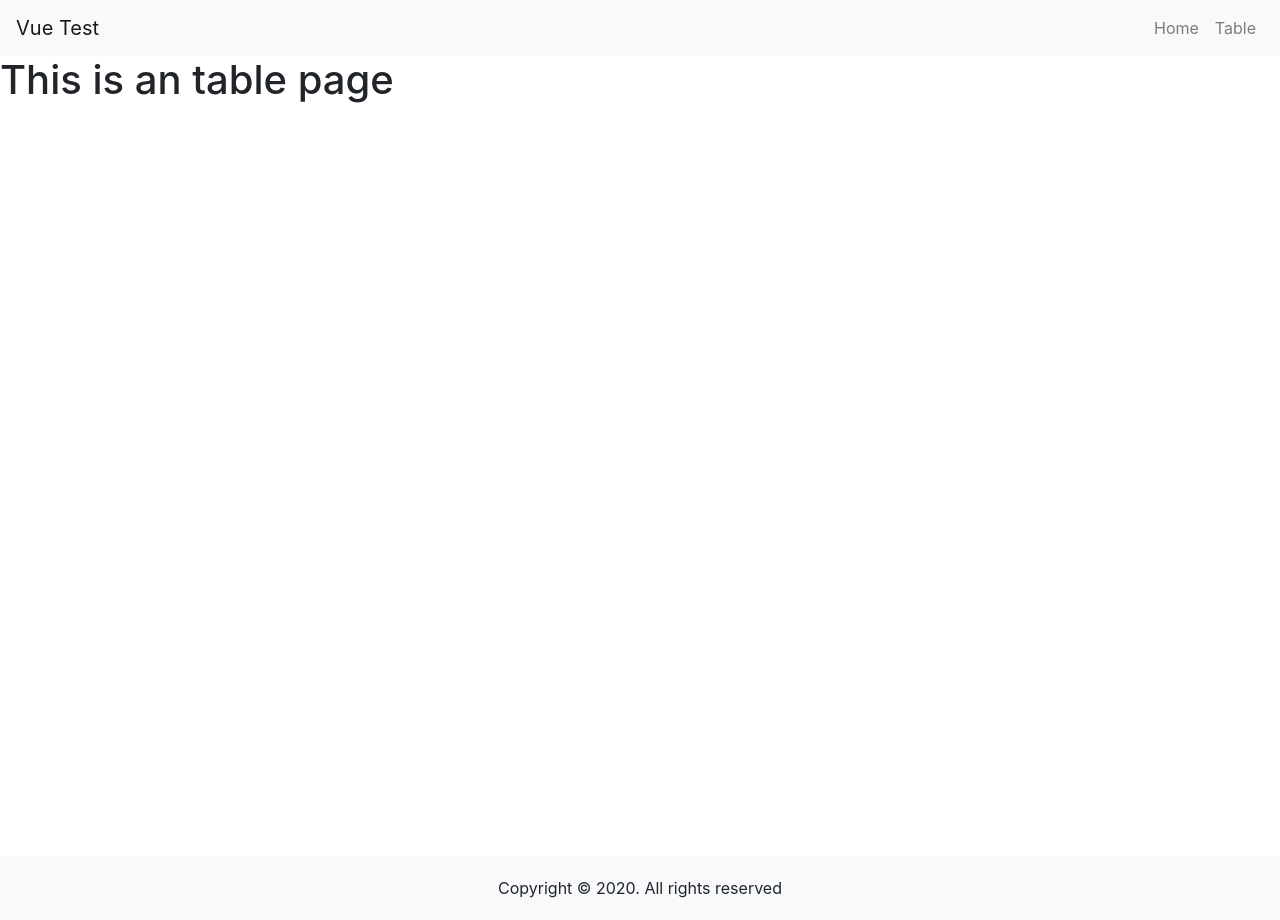
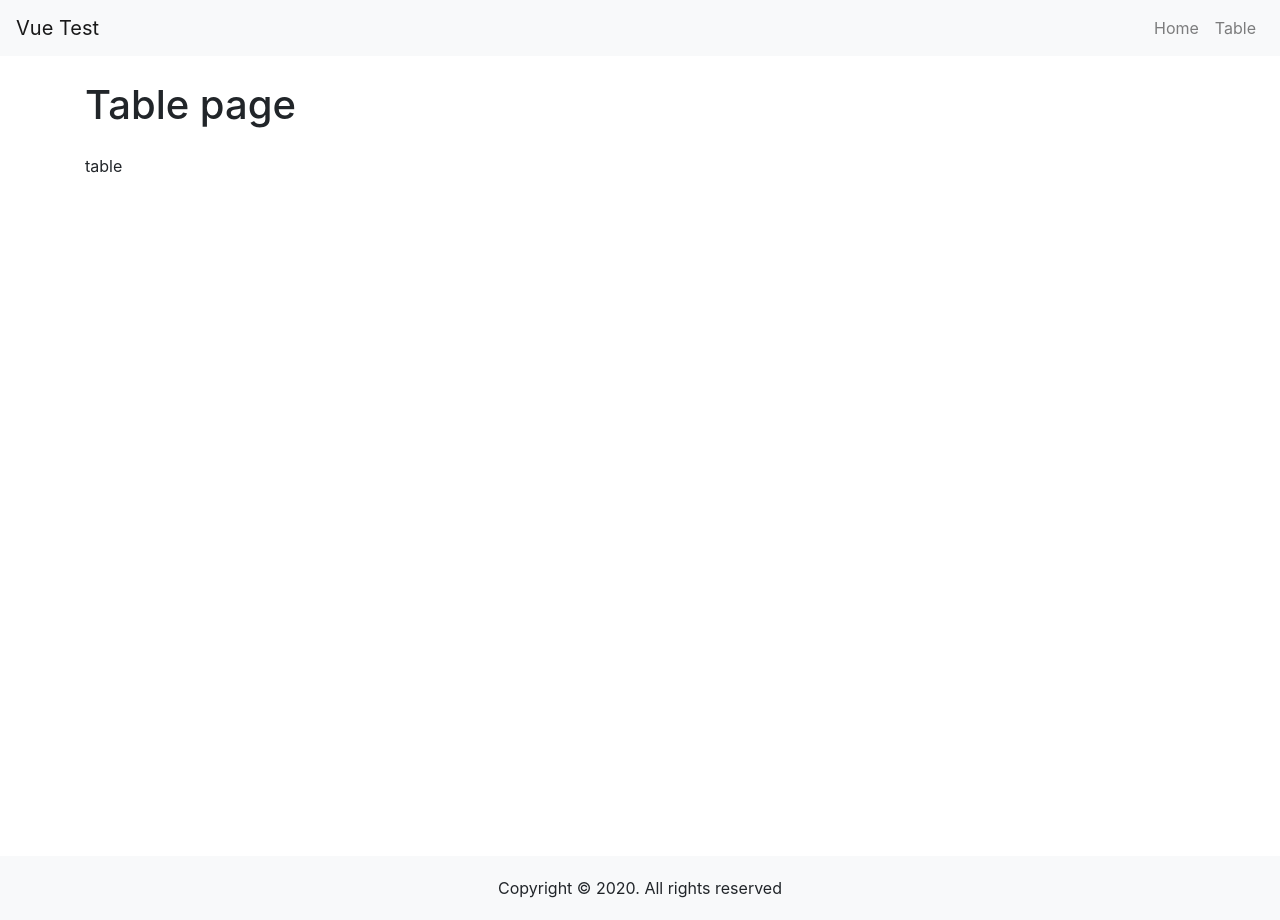
Before and after one commit to klivak/vue-table, a Vue app: page /table in a window 1280 px wide. Built offline with nearby package versions, Linux system fonts and the light colour scheme.

Commit message:
init table page

```diff
--- a/package.json
+++ b/package.json
@@ -1,5 +1,5 @@
 {
-  "name": "vue-table2",
+  "name": "vue-table",
   "version": "0.1.0",
   "private": true,
   "scripts": {
--- a/src/views/Table.vue
+++ b/src/views/Table.vue
@@ -1,5 +1,32 @@
 <template>
-  <div class="table">
-    <h1>This is an table page</h1>
-  </div>
+  <section class="table">
+    <div class="container">
+      <div class="row">
+        <div class="col-12">
+          <h1>Table page</h1>
+        </div>
+        <div class="col-12">
+          table
+        </div>
+      </div>
+    </div>
+  </section>
 </template>
+
+<script lang="ts">
+import Vue from 'vue';
+
+export default Vue.extend({
+  name: 'Home'
+});
+</script>
+
+<style lang="scss">
+.table {
+  padding-top: 25px;
+
+  h1 {
+    margin-bottom: 25px;
+  }
+}
+</style>
```
